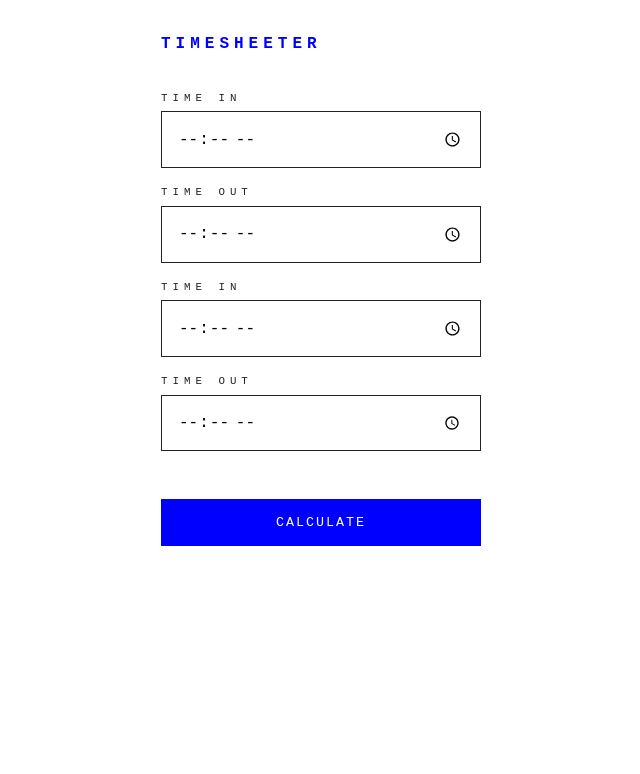
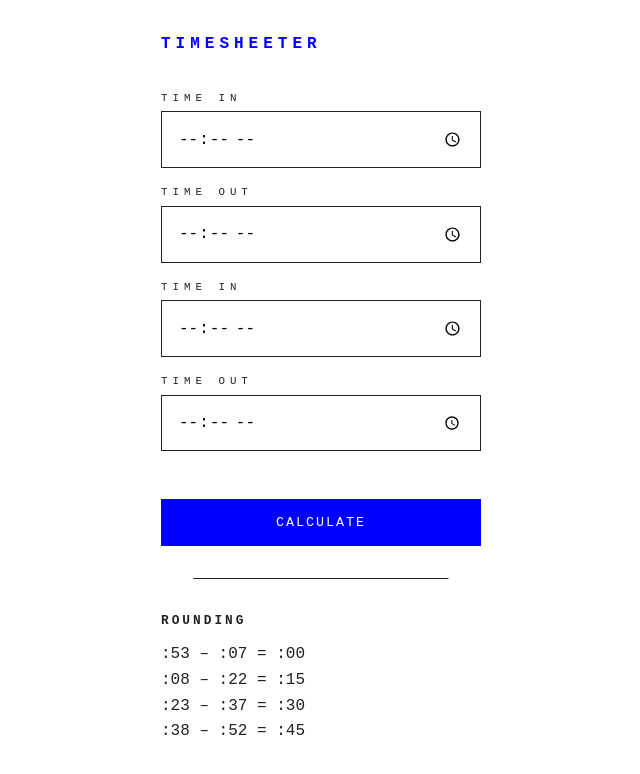
Before and after one commit to brodieaustin/timesheeter, a plain HTML site: page index.html in a window 1280 px wide. Shown: the whole page, without its empty margins (319-959 px from the left). Drawn offline with nearby package versions, Linux system fonts and the light colour scheme; a web font is replaced by a local one.

```diff
--- a/index.html
+++ b/index.html
@@ -30,6 +30,24 @@
       color: blue;
       text-transform: uppercase;
       letter-spacing: 5px;
+    }
+
+    hr{
+      margin: 2rem;
+      border-top: 1px solid #222;
+      border-bottom: 0;
+    }
+
+    h2{
+      font-size: 80%;
+      text-transform: uppercase;
+      letter-spacing: 3px;
+    }
+
+    ul{
+      list-style: none;
+      margin: 0;
+      padding: 0;
     }
 
     form{
@@ -97,6 +115,14 @@
     <button type="submit">Calculate</button>
   </form>
   <p id="total"></p>
+  <hr>
+  <h2>Rounding</h2>
+  <ul>
+    <li>:53 &ndash; :07 = :00</li>
+    <li>:08 &ndash; :22 = :15</li>
+    <li>:23 &ndash; :37 = :30</li>
+    <li>:38 &ndash; :52 = :45</li>
+  </ul>
   <script src="https://cdnjs.cloudflare.com/ajax/libs/jquery/3.0.0-rc1/jquery.min.js"></script>
   <script>
     $(document).ready(function(){
```
